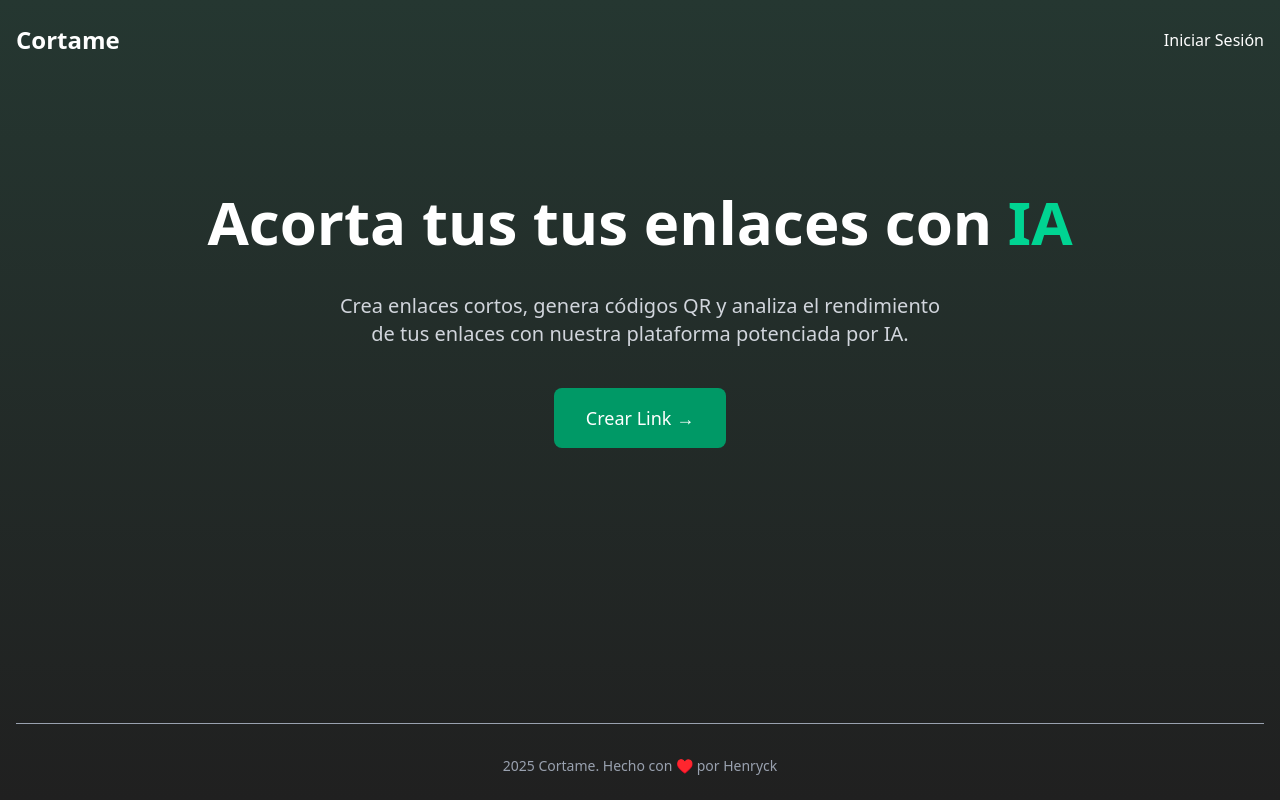
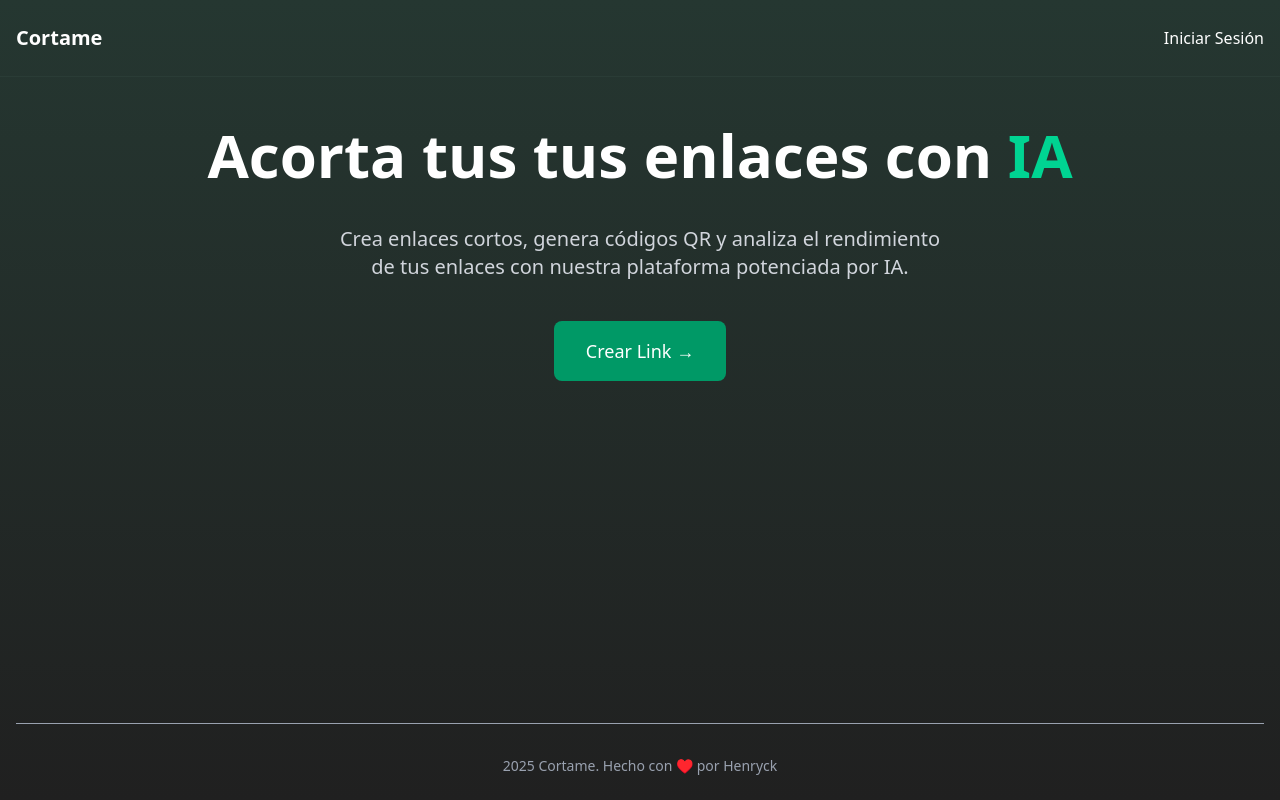
Before and after one commit to henryckg/cortame-app, an Astro site: page / in a window 1280 px wide. Built offline with nearby package versions, Linux system fonts and the light colour scheme; Astro itself is replaced by a stand-in of ours.

Commit message:
update Layout component styles for improved visual consistency

```diff
--- a/src/layouts/Layout.astro
+++ b/src/layouts/Layout.astro
@@ -11,18 +11,18 @@ const {title} = Astro.props
 		<link rel="icon" type="image/svg+xml" href="/favicon.svg" />
 		<title>{title}</title>
 	</head>
-	<body class="min-h-screen bg-gradient-to-b from-[#253731] to-[#202020] text-white">
-		<header class="container mx-auto px-4 py-6">
+	<body class="min-h-screen bg-gradient-to-b from-forest to-[#202020] text-white">
+		<header class="container mx-auto px-4 py-6 border-b border-forest">
 			<nav class="flex items-center justify-between">
-				<div class="font-bold text-2xl">
-					Cortame
+				<div class="font-bold text-xl">
+					<a href="/">Cortame</a>
 				</div>
 				<ul>
 					<li>Iniciar Sesión</li>
 				</ul>
 			</nav>
 		</header>
-		<main class="container mx-auto px-4 py-20">
+		<main class="container mx-auto px-4 py-4">
 			<slot />
 		</main>
 		<footer class="container mx-auto px-4 py-6 mt-auto">
```
